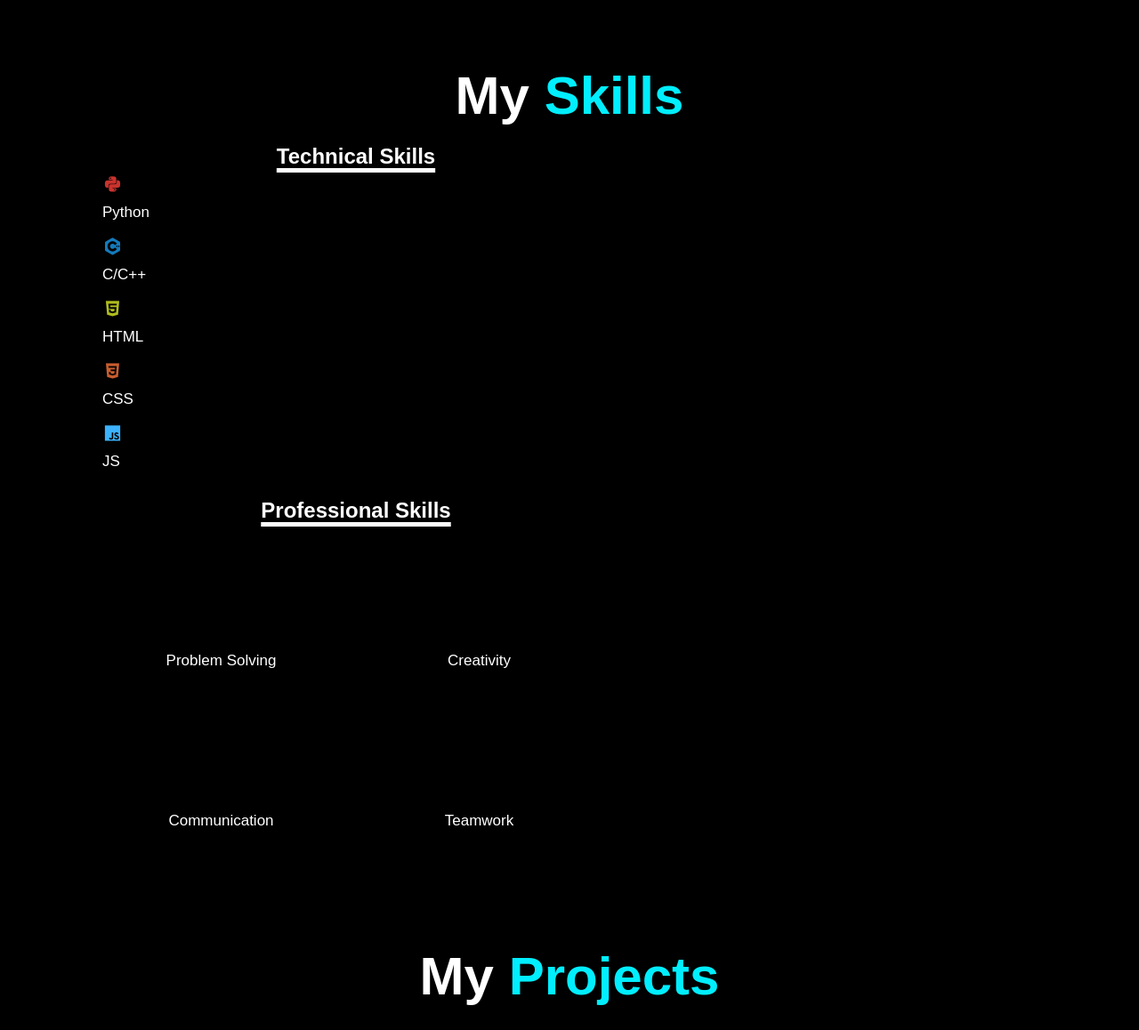
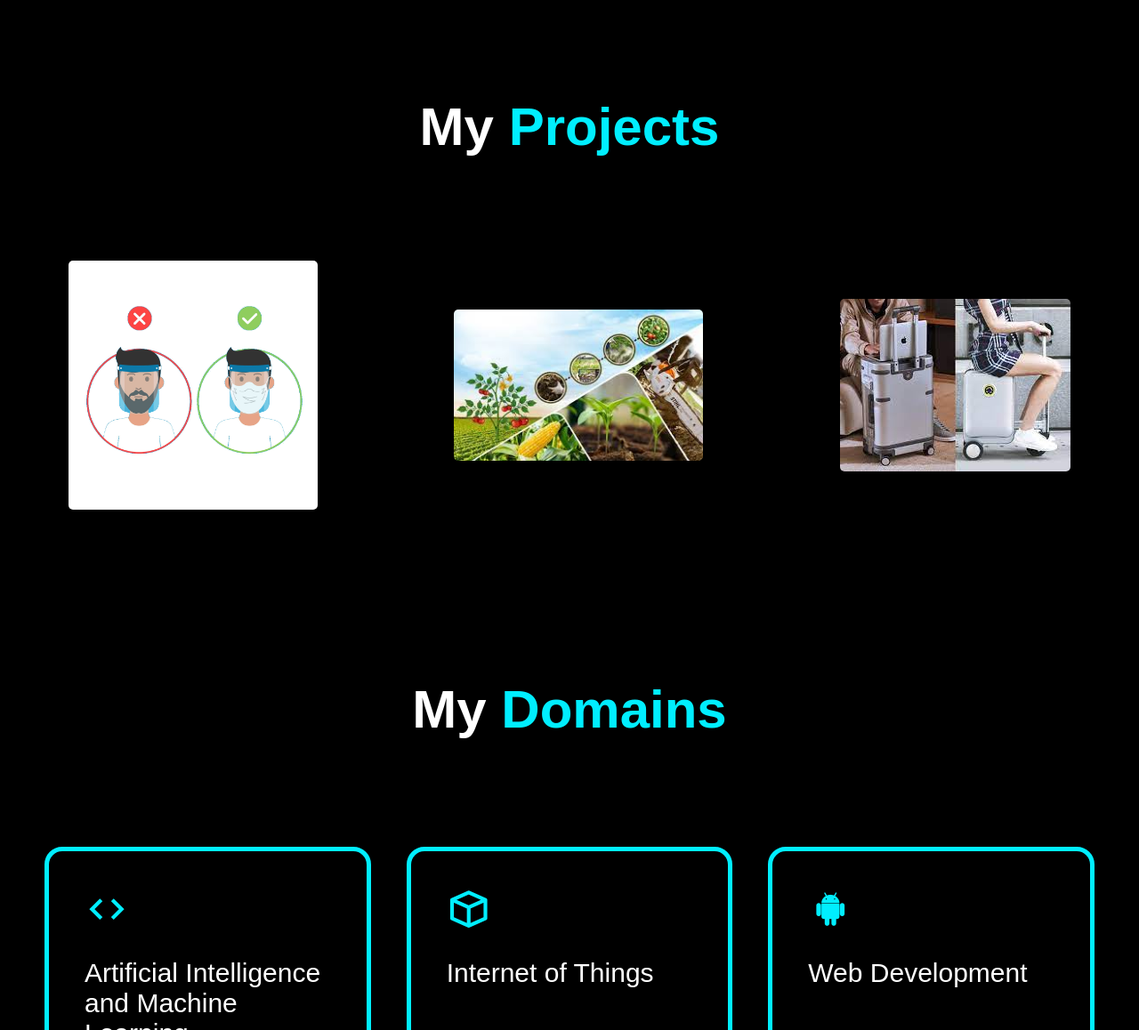
Before and after one commit to CrMessiSuriJr/myresume, a plain HTML site: page index.html in a window 1280 px wide. Shown: the part 1597-2755 px from the top of the page at 89% size. Drawn offline with nearby package versions, Linux system fonts and the light colour scheme.

Commit message:
Update index.html

```diff
--- a/index.html
+++ b/index.html
@@ -65,69 +65,6 @@
         </section>
 
 
-        <section id="Skills">
-            <h1 class="subtitle">My <span>Skills</span></h1>
-            <div class="sec">
-                <div class="container1">
-                    <h1 class="heading1">Technical Skills</h1>
-                    <div class="Technical-bars">
-
-                        <div class="bar"><i class='bx bxl-python' style="color: #c9332e;"></i>
-                            <div class="info">
-                                <span>Python <span class="addhtml"></span></span>
-                            </div>
-                        </div>
-
-                        <div class="bar"><i class='bx bxl-c-plus-plus' style="color: #147bbc;"></i>
-                            <div class="info">
-                                <span>C/C++ <span class="addcss"></span></span>
-                            </div>
-
-                        </div>
-
-                        <div class="bar"><i class='bx bxl-html5' style="color: #b0bc1e;"></i>
-                            <div class="info">
-                                <span>HTML <span class="addpy"></span></span>
-                            </div>
-                        </div>
-
-                        <div class="bar"><i class='bx bxl-css3' style="color: #c95d2e;"></i>
-                            <div class="info">
-                                <span>CSS <span class="addjava"></span></span>
-                            </div>
-                        </div>
-
-                        <div class="bar"><i class='bx bxl-javascript'style="color: #3db2fc;"></i>
-                            <div class="info">
-                                <span>JS <span class="addc"></span></span>
-                            </div>
-                        </div>
-
-                    </div>
-                </div>
-
-                <div class="container2">
-                    <h1 class="heading1">Professional Skills</h1>
-                    <div class="radial-bars">
-                        <div class="radial-bar">
-                            <div class="text">Problem Solving</div>
-                        </div>
-
-                        <div class="radial-bar">
-                            <div class="text">Creativity</div>
-                        </div>
-
-                        <div class="radial-bar">
-                            <div class="text">Communication</div>
-                        </div>
-
-                        <div class="radial-bar">
-                            <div class="text">Teamwork</div>
-                        </div>
-                    </div>
-                </div>
-            </div>
-        </section>
 
         <section id="Projects">
             <div id="portfolio" class="services">
```
